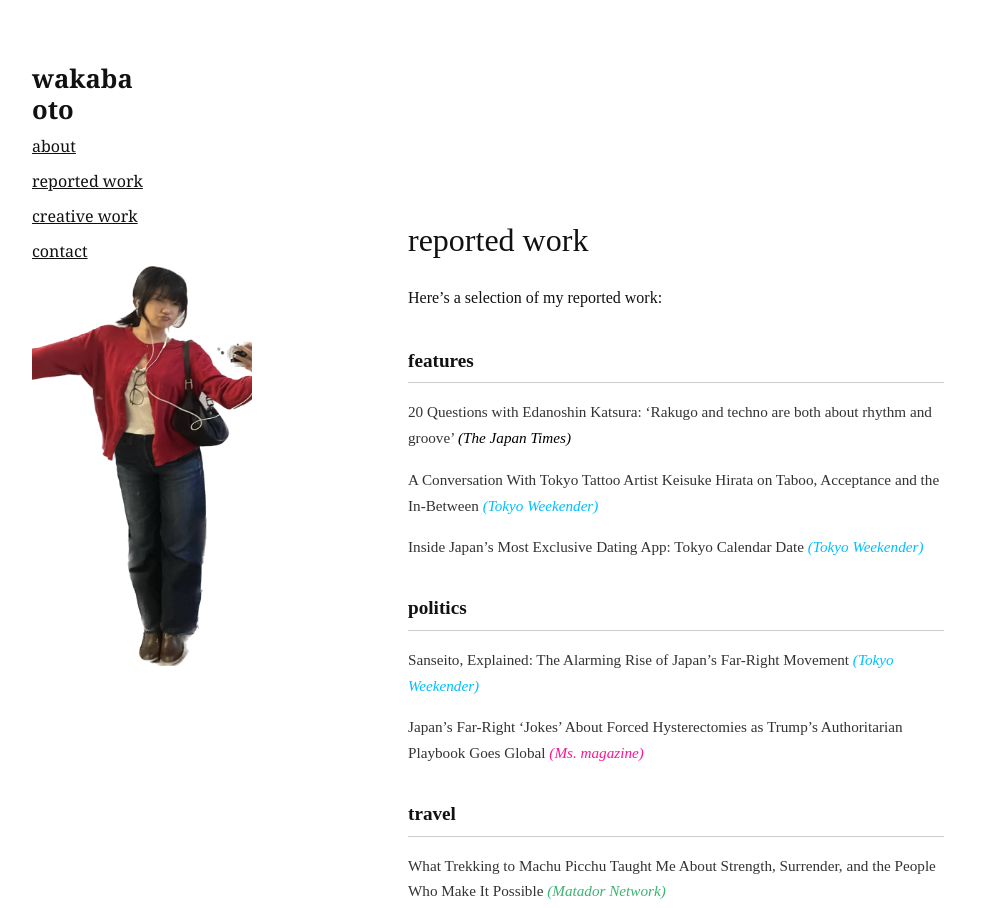
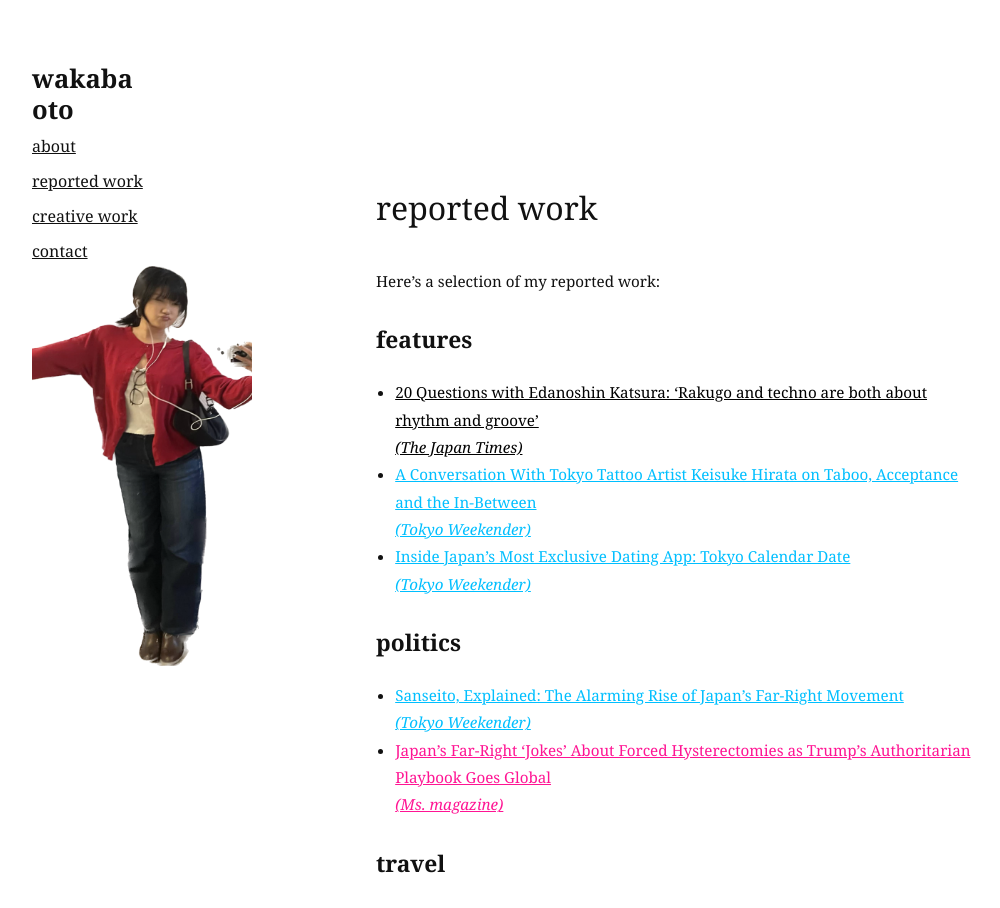
Before and after one commit to wakabss/portfolio-site, a Next.js app: page /reported in a window 1280 px wide. Shown: the top 908 px of the page, without its empty margins (106-1106 px from the left). Built offline with nearby package versions, Linux system fonts and the light colour scheme.

Commit message:
Update page.tsx

```diff
--- a/app/reported/page.tsx
+++ b/app/reported/page.tsx
@@ -1,127 +1,107 @@
 export default function ReportedPage() {
   return (
-    <div
-      style={{
-        fontFamily: 'Times New Roman, serif',
-        backgroundColor: 'white',
-        padding: '2rem',
-        maxWidth: '700px',
-        margin: '0 auto',
-      }}
-    >
-      <h1 style={{ fontSize: '2rem', marginBottom: '1rem' }}>reported work</h1>
+    <>
+      <h1>reported work</h1>
 
-      <p style={{ fontSize: '1rem', lineHeight: 1.8, marginBottom: '2rem' }}>
-        Here’s a selection of my reported work:
-      </p>
+      <div style={{ fontSize: '0.95rem', lineHeight: 1.8 }}>
+        <p>Here’s a selection of my reported work:</p>
 
-      {[
-        {
-          title: 'features',
-          items: [
-            {
-              text: `20 Questions with Edanoshin Katsura: ‘Rakugo and techno are both about rhythm and groove’`,
-              href: 'https://www.japantimes.co.jp/community/2025/03/22/our-lives/edanoshin-katsura-z-rakugo/',
-              source: 'The Japan Times',
-              color: 'black',
-              italic: true,
-            },
-            {
-              text: 'A Conversation With Tokyo Tattoo Artist Keisuke Hirata on Taboo, Acceptance and the In-Between',
-              href: 'https://www.tokyoweekender.com/art_and_culture/arts/conversation-with-tokyo-tattoo-artist-keisuke-hirata/',
-              source: 'Tokyo Weekender',
-              color: 'deepskyblue',
-              italic: true,
-            },
-            {
-              text: 'Inside Japan’s Most Exclusive Dating App: Tokyo Calendar Date',
-              href: 'https://www.tokyoweekender.com/japan-life/news-and-opinion/inside-japans-most-exclusive-dating-app-tokyo-calendar-date/',
-              source: 'Tokyo Weekender',
-              color: 'deepskyblue',
-              italic: true,
-            },
-          ],
-        },
-        {
-          title: 'politics',
-          items: [
-            {
-              text: 'Sanseito, Explained: The Alarming Rise of Japan’s Far-Right Movement',
-              href: 'https://www.tokyoweekender.com/japan-life/news-and-opinion/sanseito-explained-japans-far-right-movement/',
-              source: 'Tokyo Weekender',
-              color: 'deepskyblue',
-              italic: true,
-            },
-            {
-              text: 'Japan’s Far-Right ‘Jokes’ About Forced Hysterectomies as Trump’s Authoritarian Playbook Goes Global',
-              href: 'https://msmagazine.com/2024/11/18/japan-conservative-birthrate-women-fiction-hysterectomy/',
-              source: 'Ms. magazine',
-              color: 'deeppink',
-              italic: true,
-            },
-          ],
-        },
-        {
-          title: 'travel',
-          items: [
-            {
-              text: 'What Trekking to Machu Picchu Taught Me About Strength, Surrender, and the People Who Make It Possible',
-              href: 'https://matadornetwork.com/read/salkantay-trek-peru/',
-              source: 'Matador Network',
-              color: 'mediumseagreen',
-              italic: true,
-            },
-            {
-              text: 'Japan’s Best Weekend Hikes (No Car Needed)',
-              href: 'https://www.tokyoweekender.com/travel/japans-best-weekend-hikes-no-car-needed/',
-              source: 'Tokyo Weekender',
-              color: 'deepskyblue',
-              italic: true,
-            },
-          ],
-        },
-      ].map((section) => (
-        <div key={section.title} style={{ marginBottom: '2rem' }}>
-          <h2
-            style={{
-              borderBottom: '1px solid #ccc',
-              paddingBottom: '0.3rem',
-              fontSize: '1.2rem',
-              marginBottom: '1rem',
-              textTransform: 'lowercase',
-            }}
-          >
-            {section.title}
-          </h2>
-          <ul style={{ listStyle: 'none', paddingLeft: 0 }}>
-            {section.items.map((item, index) => (
-              <li key={index} style={{ marginBottom: '1rem' }}>
+        <h2 style={{ marginTop: '1.5rem' }}>features</h2>
+        <ul style={{ paddingLeft: '1.2rem' }}>
+          <li>
             <a
-                  href={item.href}
+              className="reported-link"
+              href="https://www.japantimes.co.jp/community/2025/03/22/our-lives/edanoshin-katsura-z-rakugo/"
               target="_blank"
               rel="noopener noreferrer"
-                  style={{
-                    textDecoration: 'none',
-                    color: '#333',
-                    transition: 'text-decoration 0.3s ease',
-                  }}
-                  onMouseEnter={(e) => {
-                    e.currentTarget.style.textDecoration = 'underline';
-                  }}
-                  onMouseLeave={(e) => {
-                    e.currentTarget.style.textDecoration = 'none';
-                  }}
+              style={{ color: 'black' }}
             >
-                  {item.text}{' '}
-                  <span style={{ color: item.color, fontStyle: item.italic ? 'italic' : 'normal' }}>
-                    ({item.source})
-                  </span>
+              20 Questions with Edanoshin Katsura: ‘Rakugo and techno are both about rhythm and groove’<br />
+              <em>(The Japan Times)</em>
             </a>
           </li>
-            ))}
+          <li>
+            <a
+              className="reported-link"
+              href="https://www.tokyoweekender.com/art_and_culture/arts/conversation-with-tokyo-tattoo-artist-keisuke-hirata/"
+              target="_blank"
+              rel="noopener noreferrer"
+              style={{ color: 'deepskyblue' }}
+            >
+              A Conversation With Tokyo Tattoo Artist Keisuke Hirata on Taboo, Acceptance and the In-Between<br />
+              <em>(Tokyo Weekender)</em>
+            </a>
+          </li>
+          <li>
+            <a
+              className="reported-link"
+              href="https://www.tokyoweekender.com/japan-life/news-and-opinion/inside-japans-most-exclusive-dating-app-tokyo-calendar-date/"
+              target="_blank"
+              rel="noopener noreferrer"
+              style={{ color: 'deepskyblue' }}
+            >
+              Inside Japan’s Most Exclusive Dating App: Tokyo Calendar Date<br />
+              <em>(Tokyo Weekender)</em>
+            </a>
+          </li>
+        </ul>
+
+        <h2 style={{ marginTop: '1.5rem' }}>politics</h2>
+        <ul style={{ paddingLeft: '1.2rem' }}>
+          <li>
+            <a
+              className="reported-link"
+              href="https://www.tokyoweekender.com/japan-life/news-and-opinion/sanseito-explained-japans-far-right-movement/"
+              target="_blank"
+              rel="noopener noreferrer"
+              style={{ color: 'deepskyblue' }}
+            >
+              Sanseito, Explained: The Alarming Rise of Japan’s Far-Right Movement<br />
+              <em>(Tokyo Weekender)</em>
+            </a>
+          </li>
+          <li>
+            <a
+              className="reported-link"
+              href="https://msmagazine.com/2024/11/18/japan-conservative-birthrate-women-fiction-hysterectomy/"
+              target="_blank"
+              rel="noopener noreferrer"
+              style={{ color: 'deeppink' }}
+            >
+              Japan’s Far-Right ‘Jokes’ About Forced Hysterectomies as Trump’s Authoritarian Playbook Goes Global<br />
+              <em>(Ms. magazine)</em>
+            </a>
+          </li>
+        </ul>
+
+        <h2 style={{ marginTop: '1.5rem' }}>travel</h2>
+        <ul style={{ paddingLeft: '1.2rem' }}>
+          <li>
+            <a
+              className="reported-link"
+              href="https://matadornetwork.com/read/salkantay-trek-peru/"
+              target="_blank"
+              rel="noopener noreferrer"
+              style={{ color: 'mediumseagreen' }}
+            >
+              What Trekking to Machu Picchu Taught Me About Strength, Surrender, and the People Who Make It Possible<br />
+              <em>(Matador Network)</em>
+            </a>
+          </li>
+          <li>
+            <a
+              className="reported-link"
+              href="https://www.tokyoweekender.com/travel/japans-best-weekend-hikes-no-car-needed/"
+              target="_blank"
+              rel="noopener noreferrer"
+              style={{ color: 'deepskyblue' }}
+            >
+              Japan’s Best Weekend Hikes (No Car Needed)<br />
+              <em>(Tokyo Weekender)</em>
+            </a>
+          </li>
         </ul>
       </div>
-      ))}
-    </div>
+    </>
   );
 }
```
Lines whose indentation alone changed are shown as unchanged.
